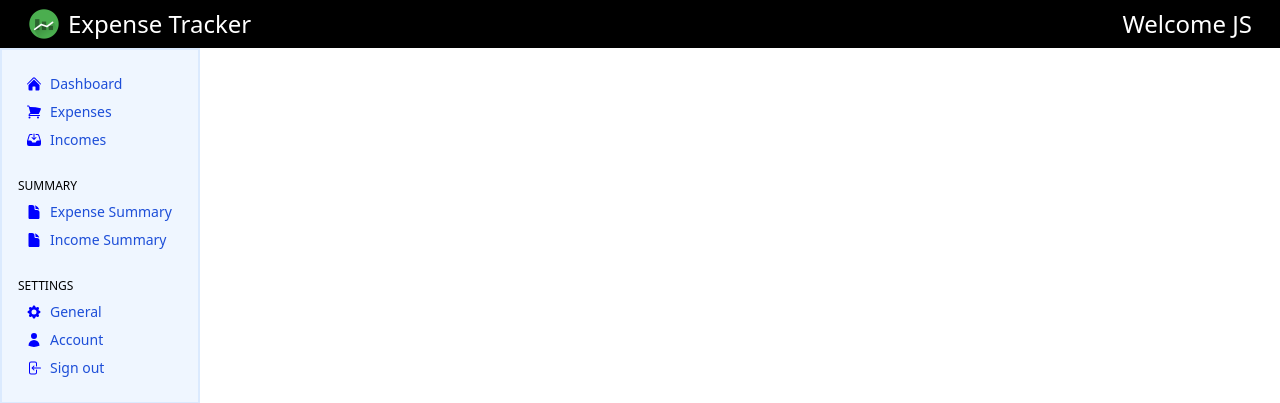
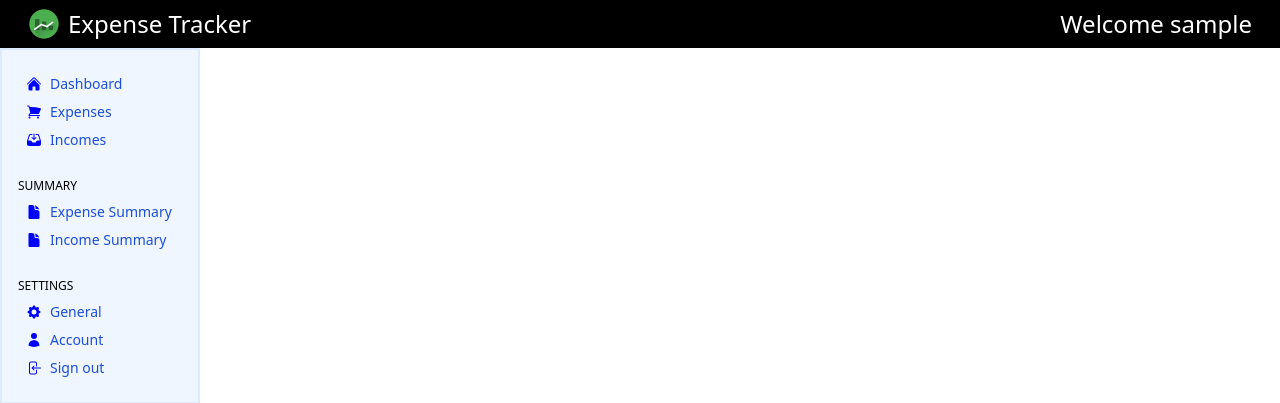
Before and after one commit to JunaidSalim/ExpenseTracker, a Django app: page / in a window 1280 px wide. Shown: the top 403 px of the page. Run offline with Django 5.2, Linux system fonts and the light colour scheme; the visitor is signed in with stand-in values (Sample User, id 1); style sheets or scripts are compiled from the project's sources; some libraries are stand-ins or nearby versions.

Commit message:
fixed header

```diff
--- a/templates/base.html
+++ b/templates/base.html
@@ -22,10 +22,10 @@
 <body>
   <header class="bg-black text-white text-2xl p-2 flex justify-between">
     <div class="flex ml-5 gap-2">
-      <img class="w-auto h-8" src="logo.png" alt="logo">
+      <img class="w-auto h-8" src="{% static 'img/logo.png' %}" alt="logo">
       <h1 class="">Expense Tracker</h1>
     </div>
-    <h2 class="mr-5">Welcome JS</h2>
+    <h2 class="mr-5">Welcome {{request.user.username}}</h2>
   </header>
 
   {% include "components/messages.html" %}
```
